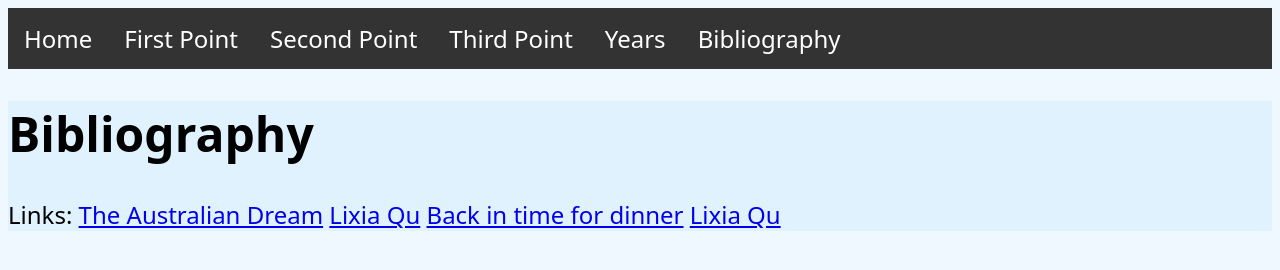
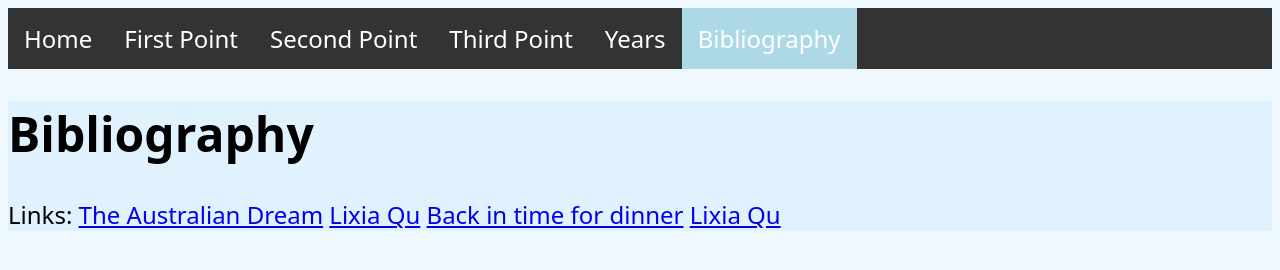
Before and after one commit to Code-King64/NHC-Change-Continuity, a plain HTML site: page bibliography.html in a window 1280 px wide. Drawn offline with Linux system fonts and the light colour scheme.

Commit message:
Update bibliography.html

```diff
--- a/bibliography.html
+++ b/bibliography.html
@@ -15,7 +15,7 @@
             <li><a href="P2.html">Second Point</a></li>
             <li><a href="P3.html">Third Point</a></li>
             <li><a href="years.html">Years</a></li>
-            <li><a href="bibliography.html">Bibliography</a></li>
+            <li><a class="active" href="bibliography.html">Bibliography</a></li>
           </ul>
     </nav>
     <div class="hero">
```
